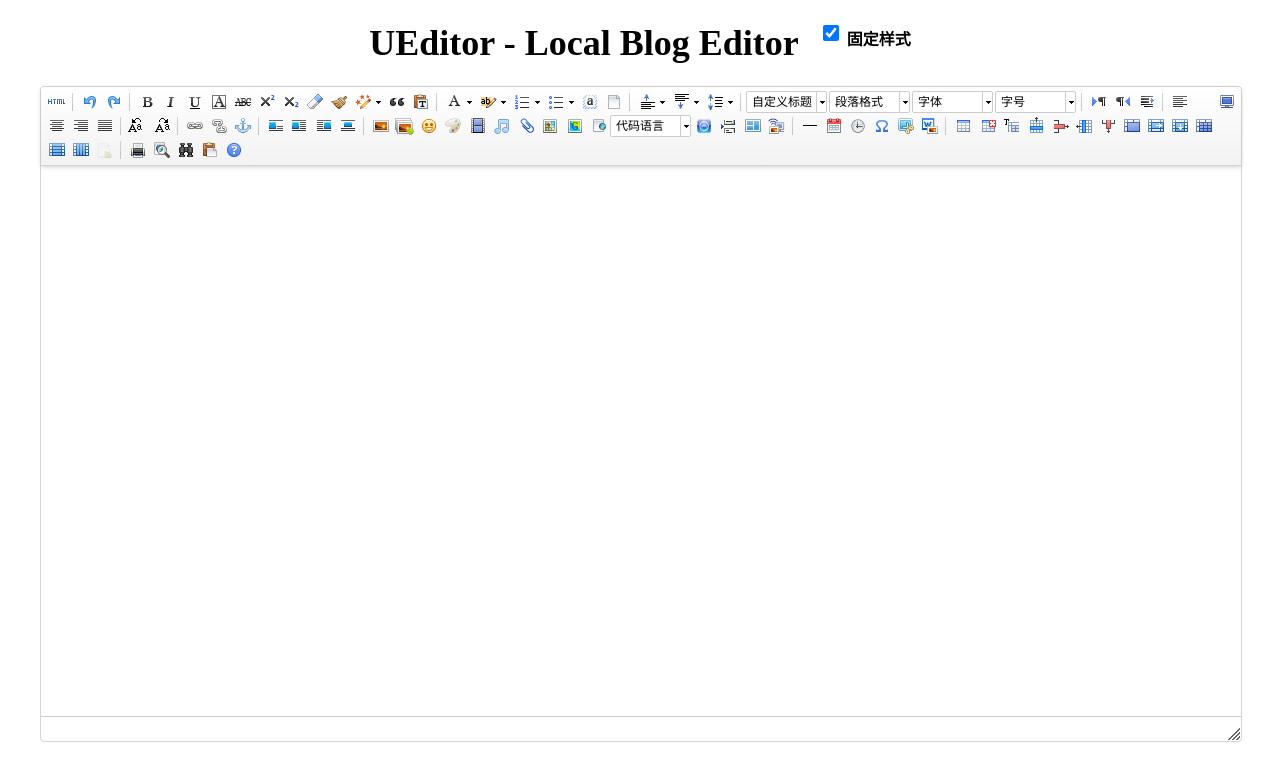
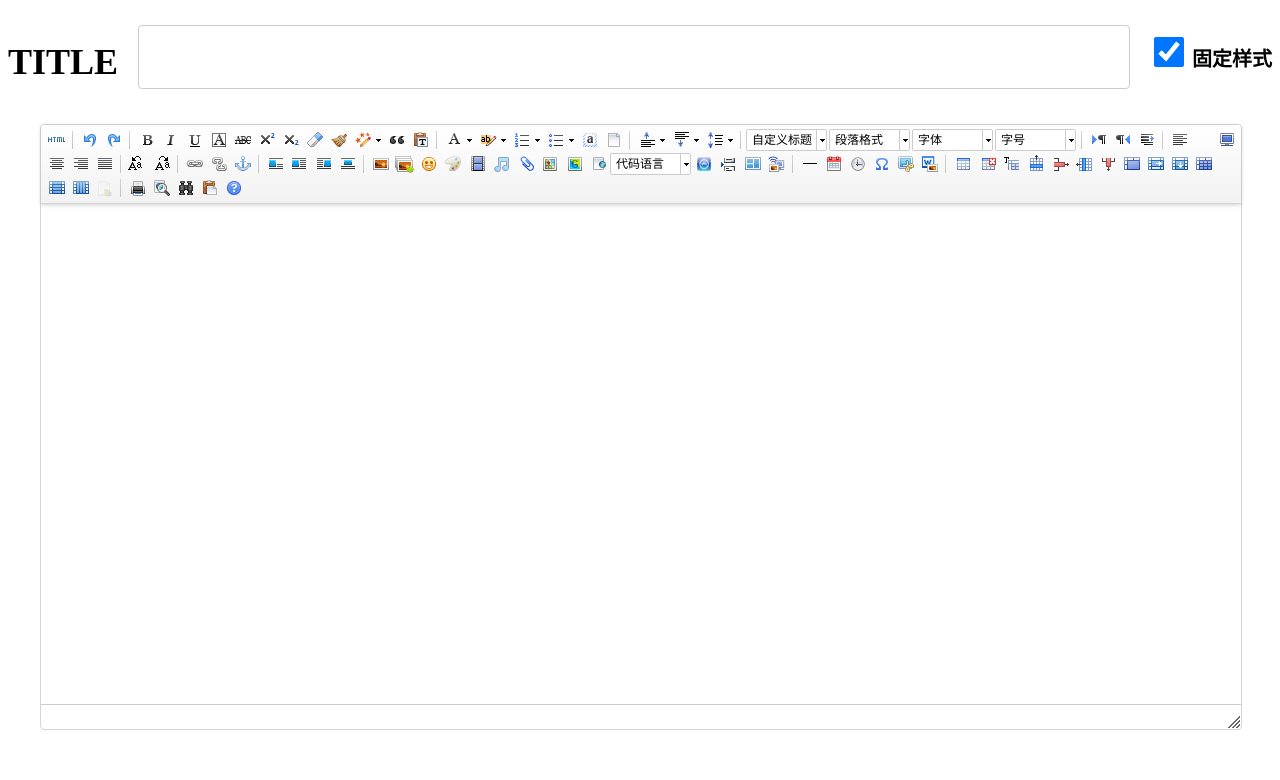
Before and after one commit to CodeForMyUse/my-easy-ueditor, a plain HTML site: page index.html in a window 1280 px wide. Both pictures are taken after a click on the button "确认". Drawn offline with Linux system fonts and the light colour scheme; a web font is replaced by a local one.

Commit message:
add title inputer

```diff
--- a/index.html
+++ b/index.html
@@ -120,9 +120,9 @@
 			RGB(16进制):
 		  </label>
 		  <label class="rgb">
-			<input type="number" id="red" placeholder="88" min="0" max="255" />
-			<input type="number" id="green" placeholder="88" min="0" max="255" />
-			<input type="number" id="blue" placeholder="88" min="0" max="255" />
+			<input type="number" id="red" placeholder="66" min="0" max="255" />
+			<input type="number" id="green" placeholder="66" min="0" max="255" />
+			<input type="number" id="blue" placeholder="66" min="0" max="255" />
 		  </label>
 		  <button id="confirmBtn">确认</button>
 		</div>
@@ -130,9 +130,11 @@
 
 	<!-- 父容器，包含标题和勾选框 -->
 	<div style="text-align:center; display: flex; justify-content: center; align-items: center; font-size:36px; font-weight:bold; margin:20px 0; user-select:none;">
-		<span style="margin-right: 20px;">UEditor - Local Blog Editor</span>
-		<label style="display: inline-flex; align-items: center; white-space: nowrap; font-size: 16px;">
-			<input type="checkbox" id="fixStyleCheckbox" style="margin-right: 8px; vertical-align: middle; width: 16px; height: 16px;" checked> 固定样式
+		<span style="margin-right: 20px;">TITLE</span>
+		<input style="width: 1000px; font-size: 24px; line-height: 1.75em; padding: 10px; margin-right: 20px;"/>
+
+		<label style="display: inline-flex; align-items: center; white-space: nowrap; font-size: 20px;">
+			<input type="checkbox" id="fixStyleCheckbox" style="margin-right: 8px; vertical-align: middle; width: 30px; height: 30px;" checked> 固定样式
 		</label>
 	</div>
 
@@ -184,8 +186,6 @@
 		addInputListeners(inputIds, limits, listenInput);
 		addDialogKeyListener('config-dialog', 'confirmBtn');
 
-
-
 		let windowHeight = 650;
 
 		// (可选) 尝试使用 JavaScript 调整窗口大小，但可能受限
@@ -208,7 +208,8 @@
 				windowHeight = currentWindowHeight
 
 				console.log('屏幕高度是：------------------------------------------------------------------------'+currentWindowHeight)
-				console.log('变量类型是：------------------------------------------------------------------------'+typeof(currentWindowHeight))
+				document.getElementById("fontStyle").focus()
+				console.log('FOCUS：------------------------------------------------------------------------')
 			} catch (error) {
 				console.error("尝试调整窗口高度失败:", error)
 			}
@@ -222,9 +223,9 @@
 			var marginTop    = document.getElementById("marginTop").value || "40"	// 读取顶部高度，默认为40
 			var blogWidth    = document.getElementById("blogWidth").value || "1200"	// 读取博文宽度，默认为1200
 
-			var red    = document.getElementById("red").value || "88"	// R
-			var blue    = document.getElementById("green").value || "88"	// G
-			var green    = document.getElementById("blue").value || "88"	// B
+			var red    		= document.getElementById("red").value || "66"	// R
+			var blue    	= document.getElementById("green").value || "66"	// G
+			var green    	= document.getElementById("blue").value || "66"	// B
 			// 样式字符串
 			var userStyle = '<div style="font-family:' + fontStyle + '; font-size:' + fontSize + 'px; line-height:' + fontHeight + '; margin-top:' + marginTop + 'px; color: rgb(' + red + ',' + green + ',' + blue + ');"><p></p></div>'
 
@@ -259,7 +260,7 @@
 
 			// 实例化 UEditor，此时程序会查找 id 为 "container" 的元素并渲染编辑器
 			var ue = UE.getEditor('container', {
-				initialFrameHeight: windowHeight-250,
+				initialFrameHeight: windowHeight-300,
 				allowDivTransToP: false,    // 是否自动转换 div 为 p，默认 true
 				autoHeightEnabled: false,	// 是否自动长高，默认 true
 				serverUrl: '',	// 指向一个不存在或返回默认配置的脚本
```
